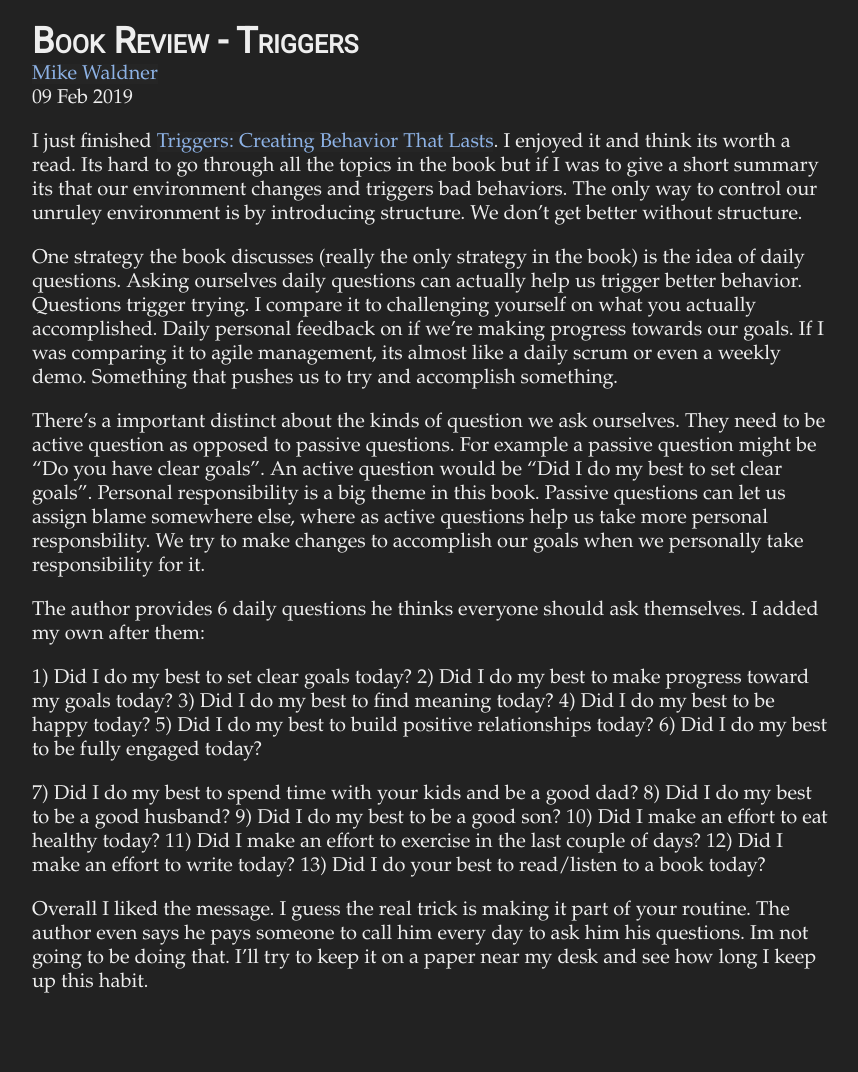
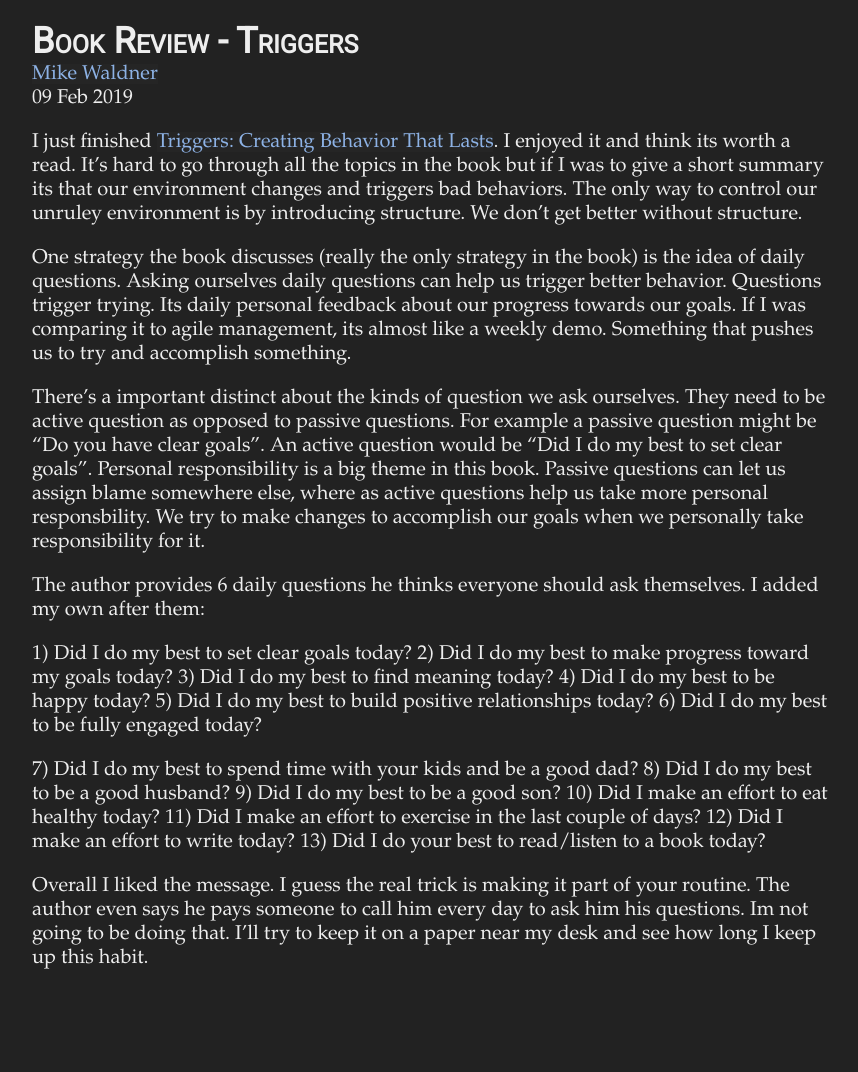
Before and after one commit to mawaldne/mawaldne.github.io, a Jekyll site: the page built from _posts/2019-02-08-triggers.markdown, in a window 1280 px wide. Shown: the whole page, without its empty margins (208-1066 px from the left). Built offline with Jekyll 4.4.1, drawn with Linux system fonts in a browser that asks for light colours; some web fonts are replaced; after the commit the page ends 1048 px from its top, so only the background shows below that.

Commit message:
Corrections

```diff
--- a/_posts/2019-02-08-triggers.markdown
+++ b/_posts/2019-02-08-triggers.markdown
@@ -4,15 +4,15 @@ title:  "Book Review - Triggers"
 date:   2019-02-08 20:00:00 -0700
 categories: audible review
 ---
-I just finished [Triggers: Creating Behavior That Lasts](https://www.amazon.ca/Triggers-Creating-Behavior-Lasts-Becoming-Person/dp/0804141231). I enjoyed it and think its worth a read. Its hard to go through all the topics in the book but if I was to give a short summary
+I just finished [Triggers: Creating Behavior That Lasts](https://www.amazon.ca/Triggers-Creating-Behavior-Lasts-Becoming-Person/dp/0804141231).
+I enjoyed it and think its worth a read. It's hard to go through all the topics in the book but if I was to give a short summary
 its that our environment changes and triggers bad behaviors. The only way to control our unruley environment
 is by introducing structure.  We don't get better without structure.
 
 One strategy the book discusses (really the only strategy in the book) is the idea of daily questions.
-Asking ourselves daily questions can actually help us trigger better behavior. Questions trigger trying.
-I compare it to challenging yourself on what you actually accomplished. Daily personal feedback on if
-we're making progress towards our goals. If I was comparing it to agile management, its almost like
-a daily scrum or even a weekly demo. Something that pushes us to try and accomplish something.
+Asking ourselves daily questions can help us trigger better behavior. Questions trigger trying.
+Its daily personal feedback about our progress towards our goals. If I was comparing it to agile
+management, its almost like a weekly demo. Something that pushes us to try and accomplish something.
 
 There's a important distinct about the kinds of question we ask ourselves. They need to be active question
 as opposed to passive questions. For example a passive question might be "Do you have clear goals". An active
```
